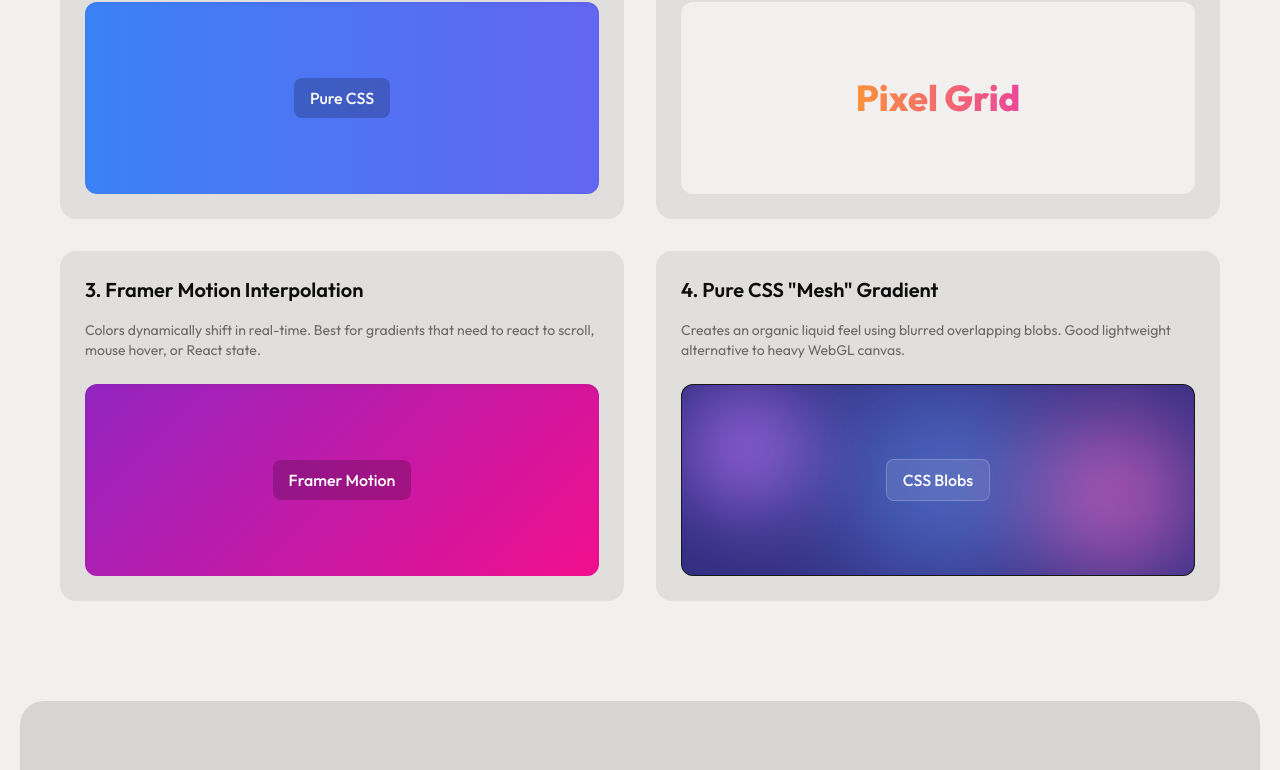
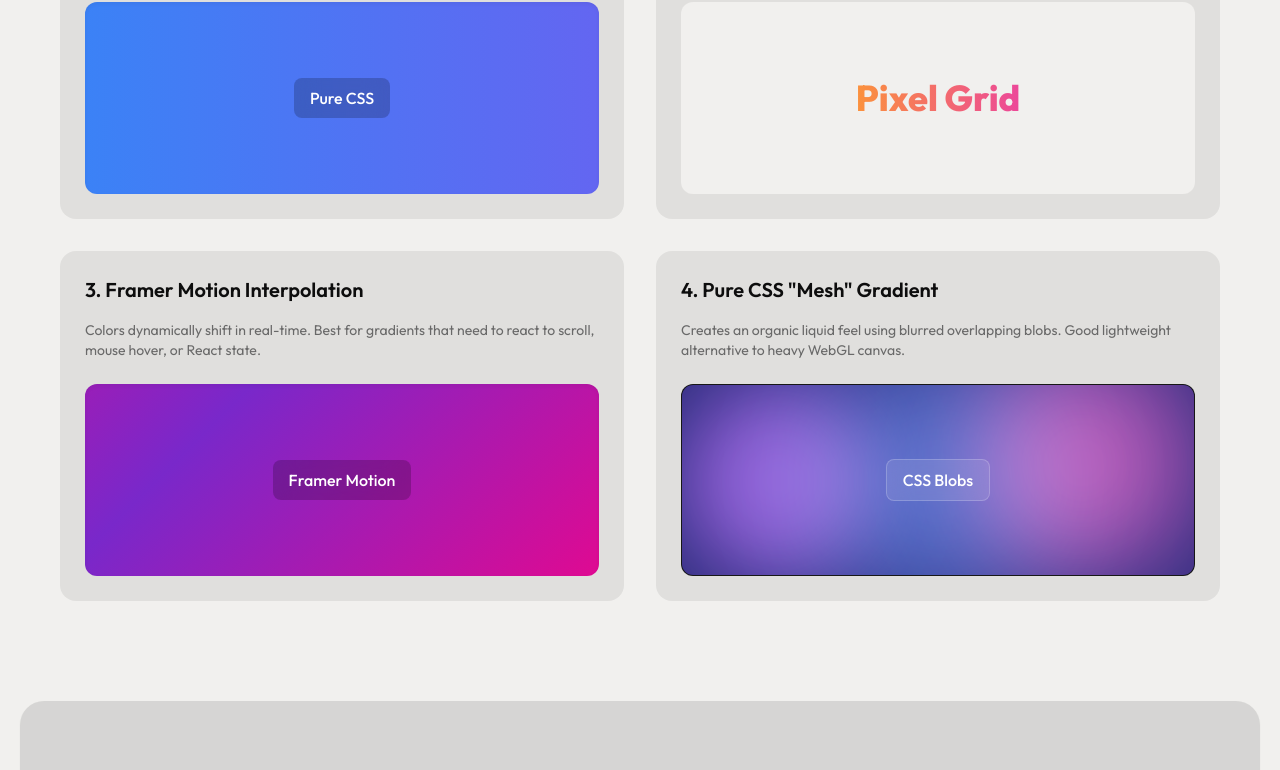
Before and after one commit to pixelgridstudios/PGS-Website-v1, a React (Vite) app: page /playground in a window 1280 px wide. Shown: the part 451-1221 px from the top of the page. Built offline with nearby package versions, Linux system fonts and the light colour scheme.

Commit message:
Fix animation CSS and inline background sizes to ensure gradient animations kick off properly in browser

```diff
--- a/src/pages/Playground.tsx
+++ b/src/pages/Playground.tsx
@@ -19,7 +19,10 @@ export const Playground: React.FC = () => {
             Oversized background slowly pans back and forth. Extremely performant. Best for backgrounds or large cards.
           </p>
 
-          <div className="w-full h-48 rounded-xl bg-gradient-to-r from-blue-500 via-indigo-500 to-purple-500 animate-gradient-x shadow-inner flex items-center justify-center">
+          <div
+            className="w-full h-48 rounded-xl bg-gradient-to-r from-blue-500 via-indigo-500 to-purple-500 animate-gradient-x shadow-inner flex items-center justify-center"
+            style={{ backgroundSize: '200% 200%' }}
+          >
             <span className="text-white font-medium bg-black/20 px-4 py-2 rounded-lg backdrop-blur-md">Pure CSS</span>
           </div>
         </div>
@@ -34,7 +37,7 @@ export const Playground: React.FC = () => {
           <div className="w-full h-48 rounded-xl bg-brand-bg flex items-center justify-center border border-brand-border">
             <h3
               className="text-4xl text-transparent bg-clip-text bg-gradient-to-r from-orange-400 via-pink-500 to-purple-500 animate-gradient-x"
-              style={{ fontVariationSettings: "'wght' 800" }}
+              style={{ fontVariationSettings: "'wght' 800", backgroundSize: '200% 200%' }}
             >
               Pixel Grid
             </h3>
@@ -50,12 +53,12 @@ export const Playground: React.FC = () => {
 
           <motion.div
             className="w-full h-48 rounded-xl shadow-inner flex items-center justify-center"
+            style={{
+              background: "linear-gradient(135deg, #FF0080, #7928CA, #FF0080)",
+              backgroundSize: "200% 200%",
+            }}
             animate={{
-              background: [
-                "linear-gradient(135deg, #FF0080, #7928CA)",
-                "linear-gradient(135deg, #7928CA, #FF0080)",
-                "linear-gradient(135deg, #FF0080, #7928CA)"
-              ]
+              backgroundPosition: ["0% 50%", "100% 50%", "0% 50%"],
             }}
             transition={{
               duration: 4,
@@ -79,15 +82,15 @@ export const Playground: React.FC = () => {
             <div className="absolute inset-0 bg-indigo-900" />
 
             {/* Blob 1 */}
-            <div className="absolute top-0 left-0 w-32 h-32 bg-purple-500 rounded-full mix-blend-screen filter blur-[40px] animate-gradient-x opacity-70" />
+            <div className="absolute top-0 left-0 w-48 h-48 bg-purple-500 rounded-full mix-blend-screen filter blur-[40px] animate-gradient-x opacity-70" />
 
             {/* Blob 2 */}
-            <div className="absolute bottom-0 right-0 w-40 h-40 bg-pink-500 rounded-full mix-blend-screen filter blur-[50px] animate-gradient-x opacity-70" style={{ animationDelay: '2s' }} />
+            <div className="absolute bottom-0 right-0 w-56 h-56 bg-pink-500 rounded-full mix-blend-screen filter blur-[50px] animate-gradient-x opacity-70" style={{ animationDelay: '2s' }} />
 
             {/* Blob 3 */}
-            <div className="absolute top-1/2 left-1/2 -translate-x-1/2 -translate-y-1/2 w-48 h-48 bg-blue-500 rounded-full mix-blend-screen filter blur-[60px] animate-gradient-x opacity-60" style={{ animationDelay: '4s' }} />
+            <div className="absolute top-1/2 left-1/2 -translate-x-1/2 -translate-y-1/2 w-64 h-64 bg-blue-500 rounded-full mix-blend-screen filter blur-[60px] animate-gradient-x opacity-60" style={{ animationDelay: '4s' }} />
 
-            <div className="absolute inset-0 flex items-center justify-center z-10">
+            <div className="absolute inset-0 flex items-center justify-center z-10 pointer-events-none">
               <span className="text-white font-medium bg-white/10 px-4 py-2 rounded-lg backdrop-blur-md border border-white/20">CSS Blobs</span>
             </div>
           </div>
```
